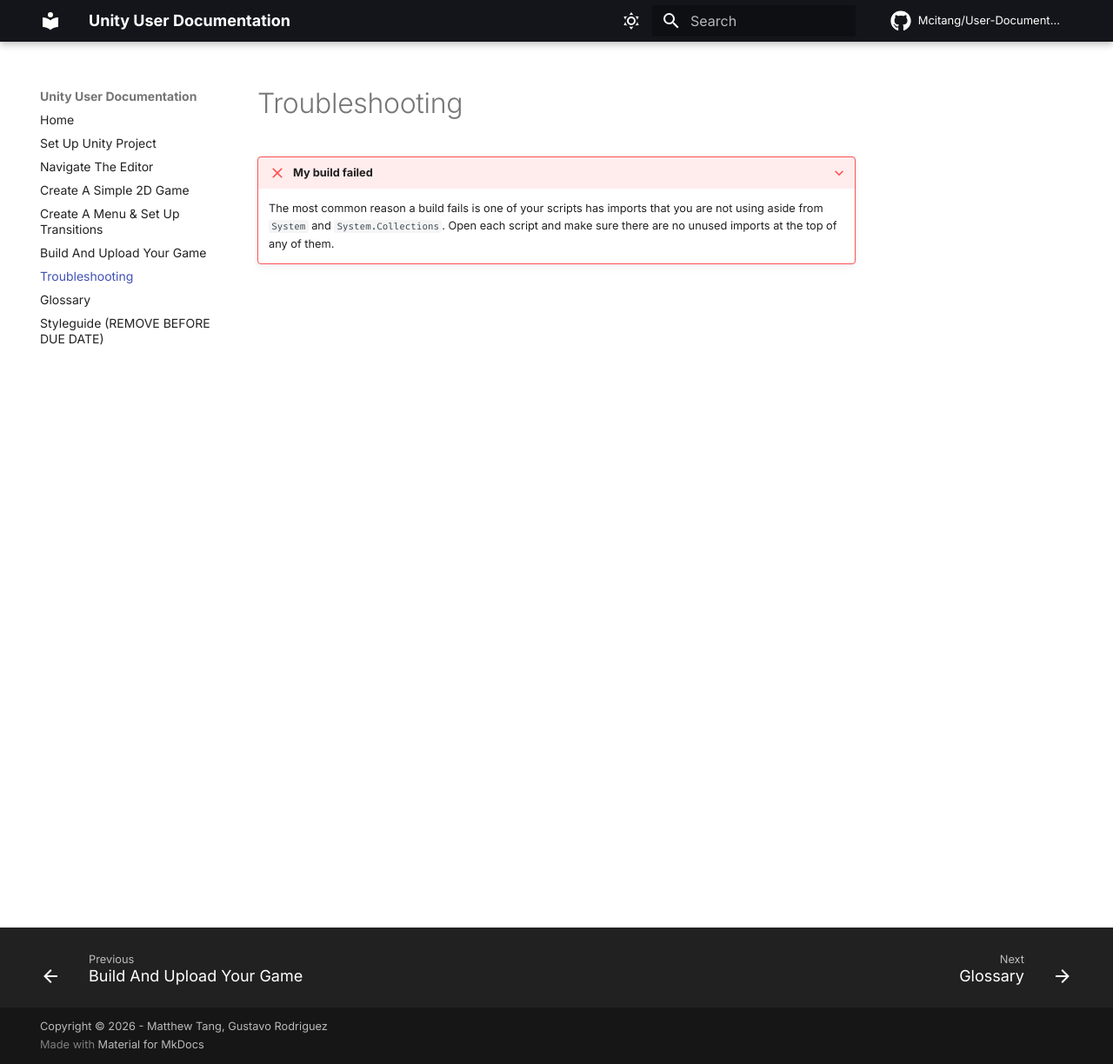
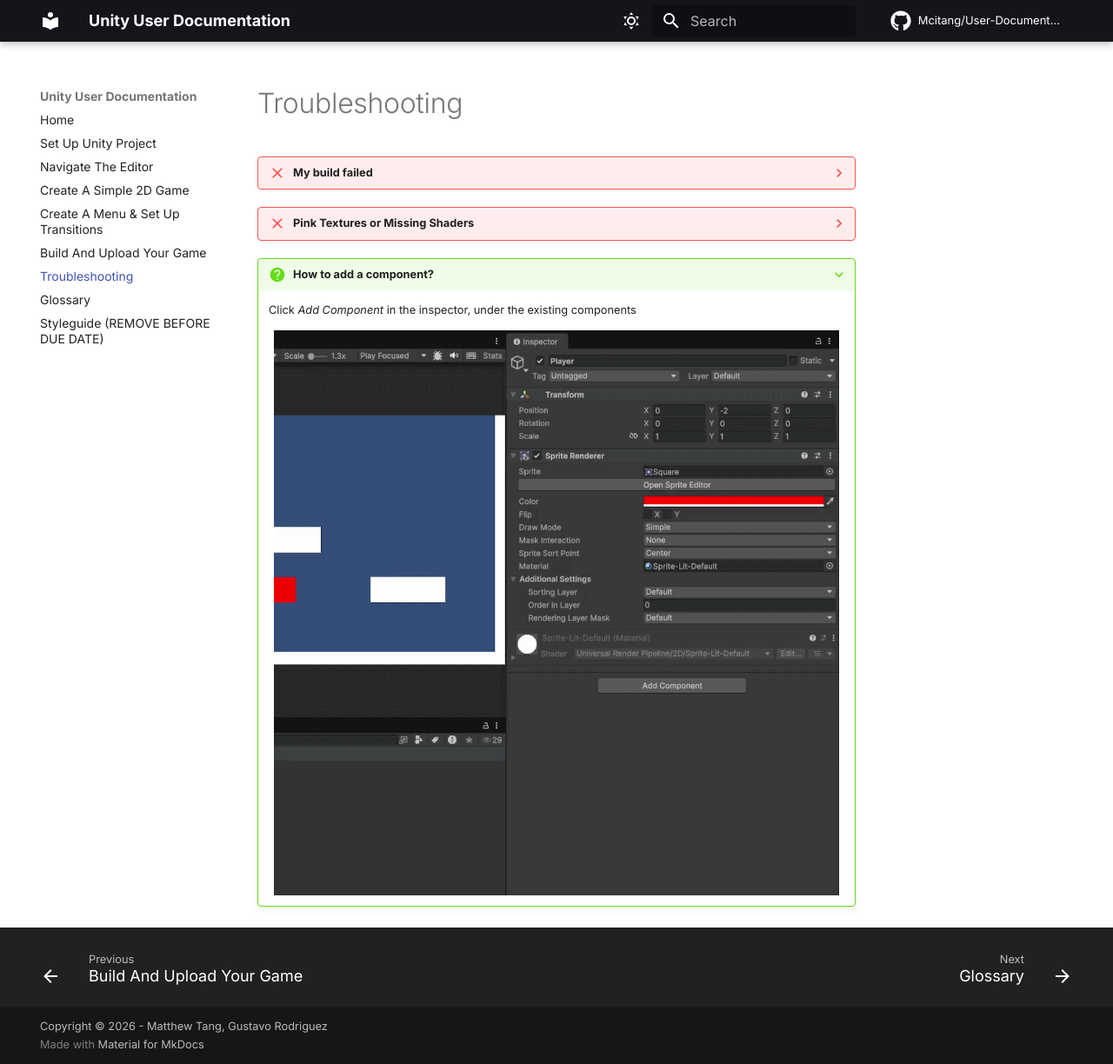
Before and after one commit to Mcitang/User-Documentation, an MkDocs documentation site: the page built from docs/troubleshooting.md, in a window 1280 px wide and 1224 px high. Shown: the whole window at 87% size. Built offline with MkDocs 1.6.1 and Material for MkDocs 9.7.7, drawn with Linux system fonts in a browser that asks for light colours; comment, search, counter and statistics services are not loaded.

Commit message:
Paste over some ammonitions

```diff
--- a/docs/troubleshooting.md
+++ b/docs/troubleshooting.md
@@ -1,2 +1,27 @@
-???+ failure "My build failed"
+??? failure "My build failed"
     The most common reason a build fails is one of your scripts has imports that you are not using aside from `System` and `System.Collections`. Open each script and make sure there are no unused imports at the top of any of them.
+
+??? failure "Pink Textures or Missing Shaders"
+    If objects in your scene appear bright pink, it usually means the shader is incompatible with your current Render Pipeline (URP).
+
+    Select the material and go to
+
+    > Edit > Render Pipeline > Universal Render Pipeline > Upgrade Selected Materials to URP.
+
+???+ question "How to add a component?"
+    Click _Add Component_ in the inspector, under the existing components
+
+    ![Adding a component][add-component-gif]{ style="width: 650px;", .center }
+
+
+
+<!-- Glossary -->
+
+
+
+<!-- Hyperlinks -->
+
+<!-- Images -->
+
+<!-- GIFs -->
+[add-component-gif]: assets/make-game/add-component.gif
```
